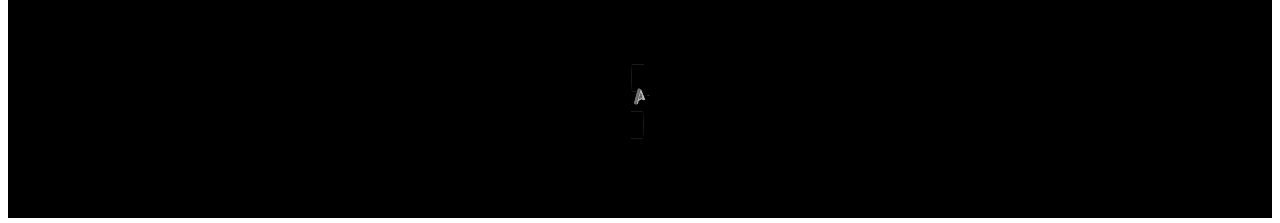
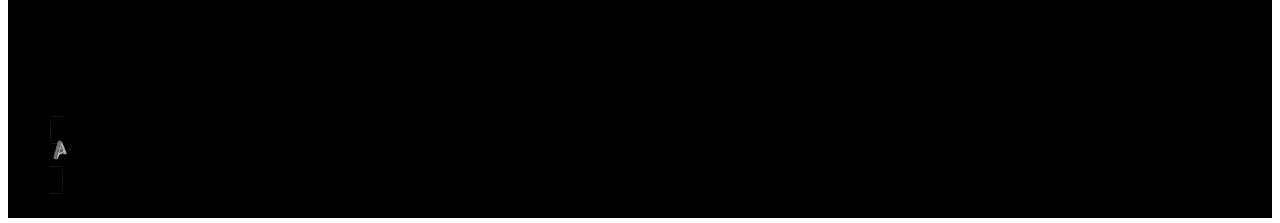
Before and after one commit to abdu11ahmahm00d/filmcore, a Next.js app: page / in a window 1280 px wide. Shown: the part 590-813 px from the top of the page. Built offline with nearby package versions, Linux system fonts and the light colour scheme.

Commit message:
Update styles.css

```diff
--- a/pages/styles.css
+++ b/pages/styles.css
@@ -207,6 +207,17 @@
     cursor: default;
 }
 
+.badge-container {
+    display: fixed;
+    bottom: 20px;
+    flex: 0 0 auto;
+    height: auto;
+    left: 50px;
+    position: fixed;
+    width: auto;
+    z-index: 1;
+}
+
 .badge-container a {
     border-bottom-width: 0.5px;
     border-color: rgba(255, 255, 255, 0.1);
@@ -234,8 +245,8 @@
 }
 
 .badge img {
-    width: 17px;
-    height: 17px;
+    width: 20px;
+    height: 20px;
     image-rendering: crisp-edges;
     flex-shrink: 0;
     fill: black;
```
